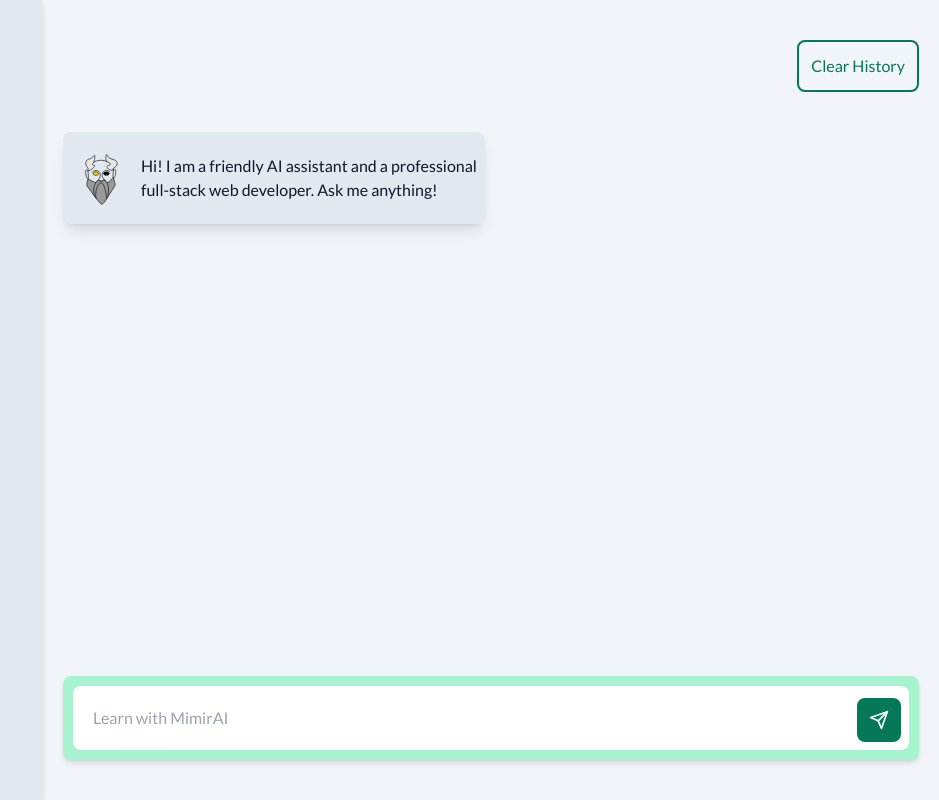
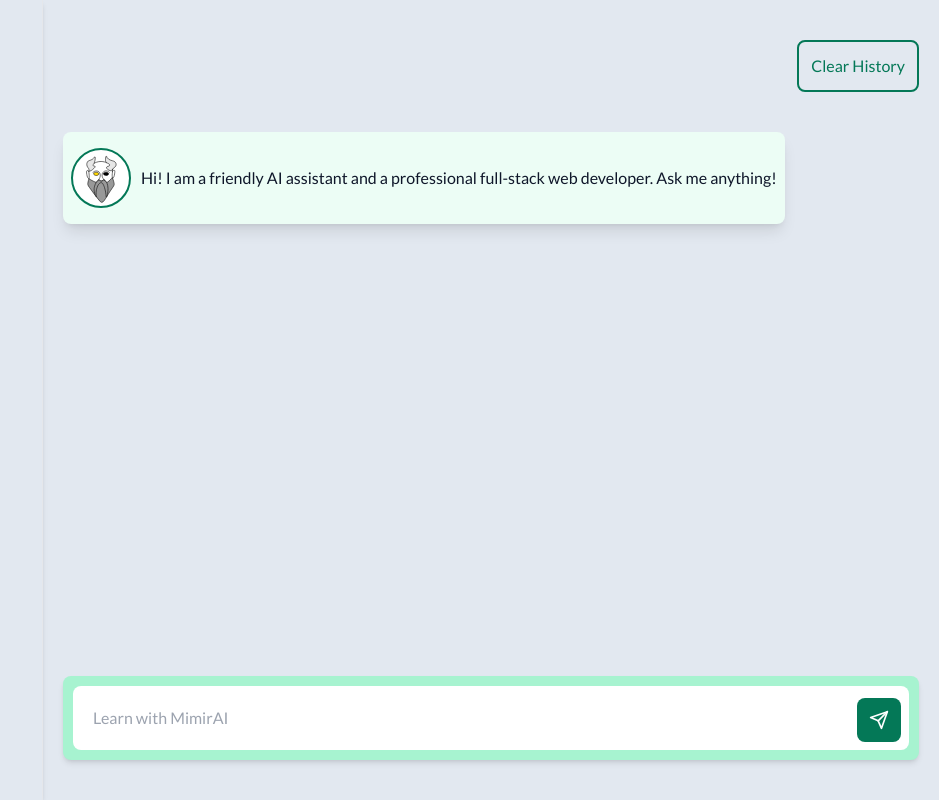
Before and after one commit to akapetano/mimir-ai, a Next.js app: page / in a window 1280 px wide. Shown: the whole page, without its empty margins (341-1280 px from the left). Built offline with nearby package versions, Linux system fonts and the light colour scheme.

Commit message:
change styling for the ChatLine and the LoadingChatLine

```diff
--- a/components/atoms/icons/MimirIcon/MimirIcon.tsx
+++ b/components/atoms/icons/MimirIcon/MimirIcon.tsx
@@ -4,13 +4,15 @@ interface IMimirIconProps {
 
 export const MimirIcon = ({ className }: IMimirIconProps) => {
   return (
-    <div className={`min-w-[60px] max-w-[60px] ${className}`}>
+    <>
       <svg
-        id="Layer_2"
+        id="mimirAI"
         data-name="Layer 2"
         xmlns="http://www.w3.org/2000/svg"
         viewBox="0 0 400 400"
+        className={`min-w-[60px] max-w-[60px] ${className} bg-white rounded-full border-2 border-emerald-700`}
       >
+        <title>MimirAI</title>
         <path
           className="cls-5"
           d="M114,205c-3.45,9.55-5.42,17.79-6.6,23.95-1.53,7.93-2.38,12.05-1.58,17.14,1.26,7.97,6.39,14.7,11.26,21.14,25.01,33.05,47.45,68.18,75.38,98.8,3.98,4.37,9.21,9.03,15,7.79,9.98-2.13,19.52-18.56,24.8-26.4,2.49-3.7,4.86-7.48,7.19-11.29,7.21-11.82,11.45-18.68,14.41-23.55,10.02-16.44,23.66-36.18,30.15-45.58,5.77-8.35,8.95-12.75,10-20,.74-5.08,.15-9.63-4-24-2.11-7.31-5.05-16.86-9-28-1.5,2.17-3.5,4.92-6,8-1.39,1.72-4.85,5.89-10,11-5,4.96-10.16,10.02-18,15-2.84,1.8-5.29,3.13-7,4-1.61-2.56-3-4.59-4-6-1.25-1.77-3.32-4.6-3.32-4.6h0c-.4-.31-.99-.78-1.68-1.4-1.52-1.35-1.94-1.98-3-3-1.36-1.31-2.53-2.06-4-3-2.59-1.66-3.58-1.81-4.11-1.86-.88-.07-1.67,.07-2.43,.32-2.92,.95-4.35,3.86-9.59,6.55-5.33,2.74-12.28-.58-13.85-1.31-4.68-2.19-4.86-4.54-8.02-4.7-3.79-.2-6.99,2.99-10,6-2.35,2.35-2.92,3.73-7,8-1.23,1.29-2.29,2.32-3,3-1.49-.46-3.56-1.12-6-2-2.79-1.01-6.87-2.59-14-6-9.17-4.39-16.08-8.31-19-10-5.3-3.07-9.71-5.84-13-8Z"
@@ -98,6 +100,6 @@ export const MimirIcon = ({ className }: IMimirIconProps) => {
           stroke-linecap: round;
         }
       `}</style>
-    </div>
+    </>
   );
 };
--- a/components/features/home/Chat/ChatGPTForm/ChatGPTForm.tsx
+++ b/components/features/home/Chat/ChatGPTForm/ChatGPTForm.tsx
@@ -1,9 +1,7 @@
 "use client";
 
 import { Button } from "@/components/atoms/Button/Button";
-import { UserIcon } from "@/components/atoms/icons/UserIcon/UserIcon";
 import { SendIcon } from "@/components/atoms/icons/SendIcon/SendIcon";
-import { MimirIcon } from "@/components/atoms/icons/MimirIcon/MimirIcon";
 import { useChat } from "@/hooks/useChat";
 import { LoadingChatLine } from "../ChatLine/LoadingChatLine/LoadingChatLine";
 import { ChatLine } from "../ChatLine/ChatLine";
@@ -24,8 +22,8 @@ export function ChatGPTForm({ currentModel }: IChatGPTFormProps) {
   } = useChat({ currentModel });
 
   return (
-    <div className="flex flex-col justify-between h-[100dvh] w-full p-5">
-      <div className="w-full flex flex-col gap-10">
+    <div className="flex flex-col justify-between h-full w-full p-5 gap-20">
+      <div className="w-full self-center md:max-w-[900px] flex flex-col gap-10">
         <div className="mt-5 flex flex-col md:flex-row justify-end gap-5">
           <Button
             label="Clear History"
@@ -36,7 +34,7 @@ export function ChatGPTForm({ currentModel }: IChatGPTFormProps) {
           />
         </div>
 
-        <div>
+        <div className="flex flex-col">
           {messages?.map(({ content, role }, index) => (
             <ChatLine key={index} role={role} content={content} />
           ))}
@@ -52,6 +50,7 @@ export function ChatGPTForm({ currentModel }: IChatGPTFormProps) {
             className="relative w-full flex flex-col gap-5"
           >
             <input
+              type="text"
               id="question"
               name="question"
               value={inputValue}
--- a/components/features/home/Chat/ChatLine/ChatLine.tsx
+++ b/components/features/home/Chat/ChatLine/ChatLine.tsx
@@ -14,33 +14,29 @@ export function ChatLine({ role = "assistant", content }: ChatGPTMessage) {
   const isAI = role === "assistant";
 
   return (
-    <div className={!isAI ? "float-right clear-both" : "float-left clear-both"}>
-      <BalancerWrapper>
+    <div className={!isAI ? "self-end" : "self-start"}>
       <div
         className={clsx(
-            "float-right mb-5 rounded-lg px-2 py-4 shadow-lg",
-            isAI ? "bg-slate-200" : "bg-orange-600"
+          "self-start mb-5 rounded-lg px-2 py-4 shadow-lg",
+          isAI ? "bg-emerald-50" : "bg-orange-600"
         )}
       >
         <div className="flex">
           <div className="flex gap-2.5 justify-between items-center flex-1">
-              <p className="font-large text-xxl text-slate-900">
-                <a href="#" className="hover:underline text-slate-50">
+            <span className="text-slate-50 self-start">
               {role === "assistant" ? <MimirIcon /> : <UserIcon />}
-                </a>
-              </p>
+            </span>
             <p
               className={clsx(
                 "text ",
                 isAI ? "text-slate-900" : "text-slate-50"
               )}
             >
-                {formattedMessage}
+              <BalancerWrapper>{formattedMessage}</BalancerWrapper>
             </p>
           </div>
         </div>
       </div>
-      </BalancerWrapper>
     </div>
   );
 }
--- a/components/features/home/Chat/ChatLine/LoadingChatLine/LoadingChatLine.tsx
+++ b/components/features/home/Chat/ChatLine/LoadingChatLine/LoadingChatLine.tsx
@@ -1,18 +1,21 @@
+import { MimirIcon } from "@/components/atoms/icons/MimirIcon/MimirIcon";
+
 export const LoadingChatLine = () => (
-  <div className="flex min-w-full animate-pulse px-4 py-5 sm:px-6">
-    <div className="flex flex-grow space-x-3">
-      <div className="min-w-0 flex-1">
-        <p className="font-large text-xxl text-gray-900 dark:text-gray-100">
-          <a href="#" className="hover:underline">
-            AI
-          </a>
-        </p>
-        <div className="space-y-4 pt-4">
-          <div className="grid grid-cols-3 gap-4">
-            <div className="col-span-2 h-2 rounded bg-zinc-500 dark:bg-zinc-100"></div>
-            <div className="col-span-1 h-2 rounded bg-zinc-500 dark:bg-zinc-100"></div>
+  <div className="flex min-w-full animate-pulse px-2.5 py-5  bg-emerald-100 rounded-lg shadow-lg">
+    <div className="flex flex-grow w-full">
+      <div className="min-w-0 flex-1 flex justify-between items-center gap-5">
+        <MimirIcon className="self-start" />
+        <div className="space-y-2.5 w-full">
+          <div className="grid grid-cols-3 gap-2.5">
+            <div className="col-span-2 h-2.5 rounded-lg bg-slate-300 dark:bg-slate-100"></div>
+            <div className="col-span-1 h-2.5 rounded-lg bg-slate-300 dark:bg-slate-100"></div>
           </div>
-          <div className="h-2 rounded bg-zinc-500 dark:bg-zinc-100"></div>
+          <div className="grid grid-cols-4 gap-2.5">
+            <div className="col-span-1 h-2.5 rounded-lg bg-slate-300 dark:bg-slate-100"></div>
+            <div className="col-span-1 h-2.5 rounded-lg bg-slate-300 dark:bg-slate-100"></div>
+            <div className="col-span-2 h-2.5 rounded-lg bg-slate-300 dark:bg-slate-100"></div>
+          </div>
+          <div className="h-2.5 rounded-lg bg-slate-300 dark:bg-slate-100"></div>
         </div>
       </div>
     </div>
--- a/hooks/useModels.tsx
+++ b/hooks/useModels.tsx
@@ -10,7 +10,8 @@ export const useModels = () => {
   const [modelOptions, setModelOptions] = useState<string[]>([]);
 
   // const modelFetcher = async () => {
-  //   const models = await (await fetch("/api/models")).json();
+  //   const models = await fetch("/api/models");
+  //   console.log({ models });
   //   if (models?.data) {
   //     setModels(models.data);
   //   } else {
--- a/pages/api/chat.ts
+++ b/pages/api/chat.ts
@@ -1,5 +1,5 @@
-import { ChatGPTMessage, OpenAIStreamPayload, RequestData } from "../../types";
-import { OpenAIStream } from "../../utils/OpenAIStream";
+import { ChatGPTMessage, OpenAIStreamPayload } from "@/types";
+import { OpenAIStream } from "@/utils/OpenAIStream";
 import { OPENAI_API_KEY, AI_MAX_TOKENS, AI_TEMP } from "@/constants";
 
 if (!OPENAI_API_KEY) {
--- a/src/app/api/models/route.ts
+++ b/pages/api/models.ts
@@ -1,5 +1,6 @@
 import { Configuration, OpenAIApi } from "openai";
 import { OPENAI_API_KEY } from "@/constants";
+import { NextApiRequest, NextApiResponse } from "next";
 
 const configuration = new Configuration({
   apiKey: OPENAI_API_KEY,
@@ -7,10 +8,13 @@ const configuration = new Configuration({
 
 const openai = new OpenAIApi(configuration);
 
-export async function GET(req: Request) {
+export default async function handler(
+  _req: NextApiRequest,
+  res: NextApiResponse
+) {
   try {
     const response = await openai.listModels();
-    return new Response(JSON.stringify(response.data));
+    return res.status(200).json(response);
   } catch (error) {
     console.error(error);
   }
--- a/src/app/layout.tsx
+++ b/src/app/layout.tsx
@@ -1,5 +1,6 @@
 import "./globals.css";
 import { Lato } from "next/font/google";
+import { MimirIcon } from "@/components/atoms/icons/MimirIcon/MimirIcon";
 
 export const metadata = {
   title: "MimirAI",
@@ -17,10 +18,10 @@ export default function RootLayout({
   children: React.ReactNode;
 }) {
   return (
-    <html lang="en">
-      <body>
+    <html lang="en" className="h-full">
+      <body className="h-full">
         <main
-          className={`flex bg-slate-100 dark:bg-slate-800 ${lato.className}`}
+          className={`h-full flex bg-slate-200 dark:bg-slate-800 ${lato.className}`}
         >
           {children}
         </main>
--- a/utils/OpenAIStream.ts
+++ b/utils/OpenAIStream.ts
@@ -3,7 +3,7 @@ import {
   ParsedEvent,
   ReconnectInterval,
 } from "eventsource-parser";
-import { OpenAIStreamPayload } from "../types";
+import { OpenAIStreamPayload } from "@/types";
 import { OPENAI_API_KEY, OPENAI_API_ORG } from "@/constants";
 
 export async function OpenAIStream(payload: OpenAIStreamPayload) {
```
Lines whose indentation alone changed are shown as unchanged.
